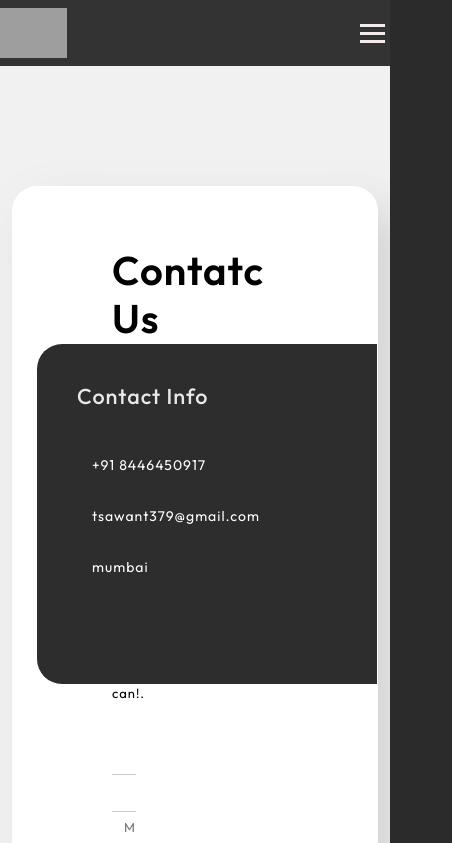
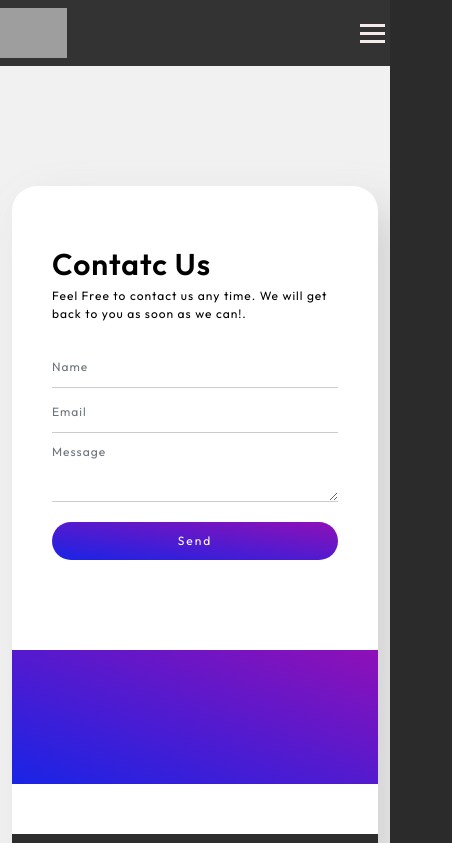
Before and after one commit to tusharsawant04/protfolio, a React (Create React App) app: page /contact in a window 390 px wide. Shown: the top 843 px of the page, 452 px wide, since content can reach past the window. Built offline with nearby package versions, Linux system fonts and the light colour scheme; grey boxes are pictures that could not be loaded.

Commit message:
commit message

```diff
--- a/src/pages/contact.css
+++ b/src/pages/contact.css
@@ -117,3 +117,62 @@ body{
       border-radius: 30px;
       overflow: hidden;
   }
+
+ /* For screens smaller than 768px */
+@media (max-width: 767px) {
+    .contact_field{
+      padding: 60px 40px 90px 40px;
+    }
+
+    .contact_info_sec{
+      position: relative;
+      top: auto;
+      right: auto;
+      width: 100%;
+      height: auto;
+      border-radius: 0;
+      padding: 40px 20px;
+      margin-top: 50px;
+    }
+
+    .map_bind {
+      margin-top: 50px;
+      border-radius: 0;
+      overflow: hidden;
+    }
+
+    .right_conatct_social_icon {
+      height: auto;
+      padding: 50px 0;
+    }
+
+    .contact_field h3 {
+      font-size: 30px;
+      margin-bottom: 5px;
+    }
+
+    .contact_field p {
+      font-size: 12px;
+      margin-bottom: 20px;
+    }
+
+    .contact_field .form-control {
+      padding: 10px 0;
+    }
+
+    .contact_field .form-control::placeholder {
+      font-size: 12px;
+    }
+
+    button.contact_form_submit {
+      padding: 10px 0;
+      margin-top: 20px;
+      font-size: 12px;
+      border-radius: 20px;
+    }
+
+    .socil_item_inner li a {
+      margin: 0px 10px;
+      font-size: 12px;
+    }
+  }
```
